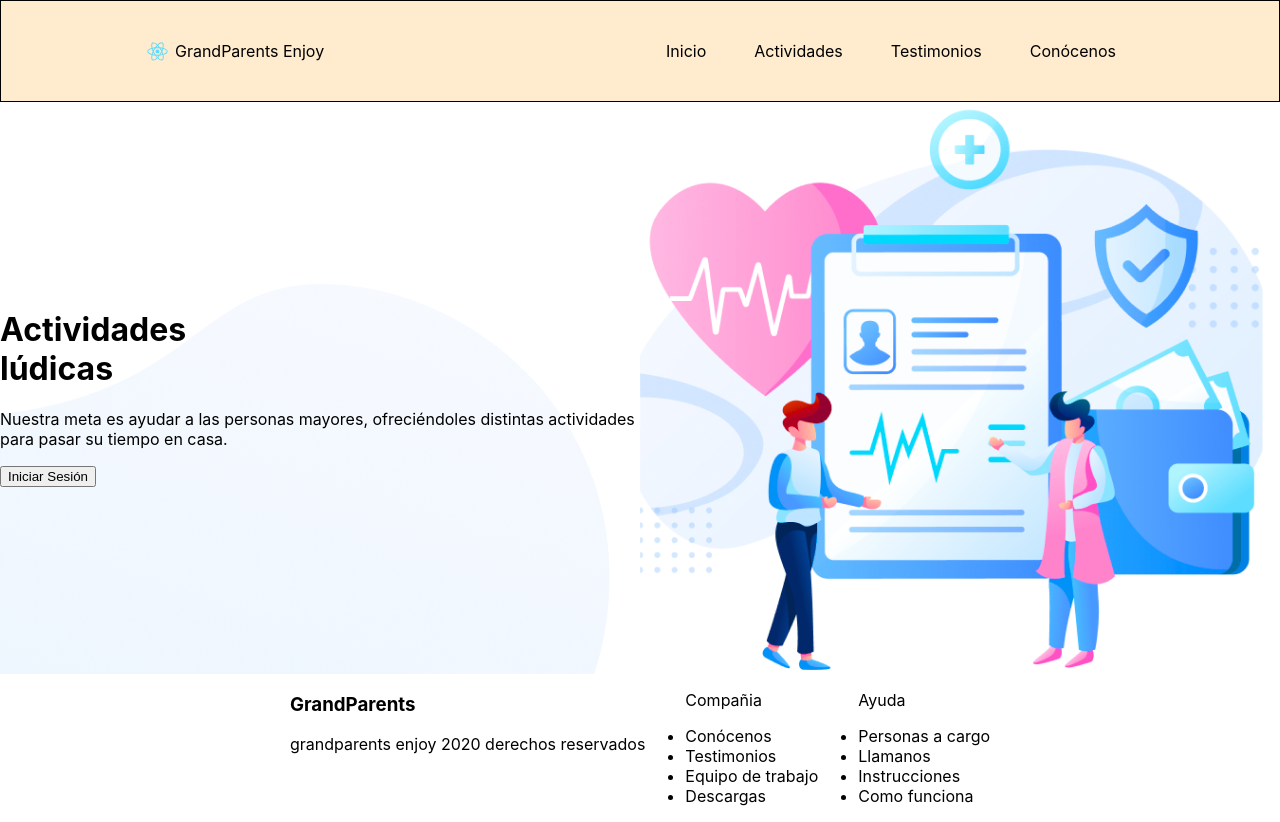
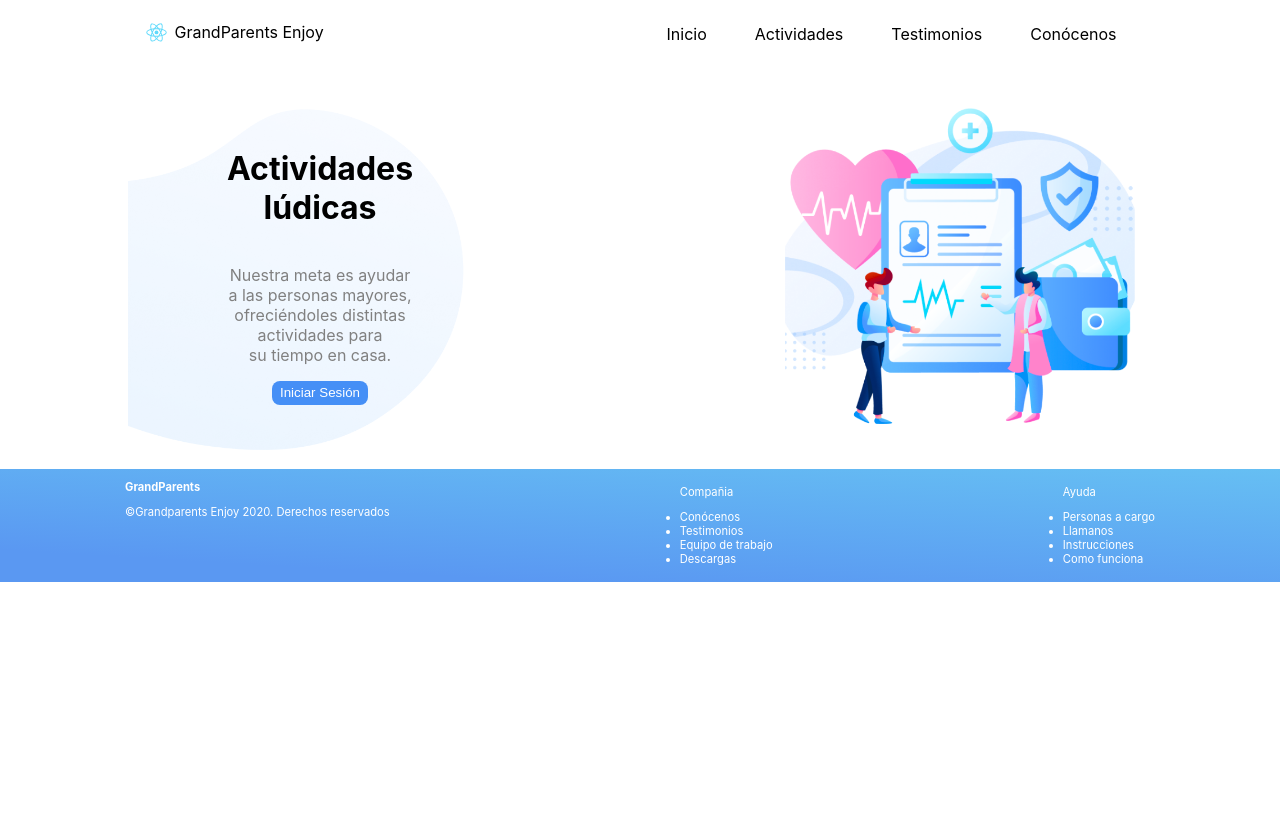
Before and after one commit to jssolarte/Proyecto-Desarrollo-web, a React (Create React App) app in the folder grandparents/: page / in a window 1280 px wide. After the commit the page ends 800 px from the top, so only its background shows below. Built offline with nearby package versions, Linux system fonts and the light colour scheme.

Commit message:
Front-End: Home style
Me recuerda a OL cuando haciamos eso por gitkraken jaja

```diff
--- a/grandparents/src/Components/Home/home.css
+++ b/grandparents/src/Components/Home/home.css
@@ -1,13 +1,16 @@
+
+/*ESTILOS NAVBAR*/
 .o-nav-home{
     display: flex;
     justify-content: space-around;
     flex-direction: row;
     color:black;
-    background-color: blanchedalmond;
-    border: solid 1px black;
+    background-color: white;
+
 }
 .o-nav-home{
     font-size: medium;
+    height: 4rem;
 }
 .o-img-home{
     display: flex;
@@ -18,18 +21,17 @@
     justify-content: center;
     align-items: center;
 }
-.o-nav-right.o-ul-home{
 
-
-}
 .o-ul-home{
     display: flex;
+    margin: 0;
 }
 .o-li-home{
     text-decoration: none;
     list-style: none;
     margin: 1.5rem;
 }
+/*ESTILO BODY*/
 
 .o-container-body-home{
     display: flex;
@@ -37,28 +39,72 @@
     background-repeat: no-repeat;
     justify-content: center;
     align-items: center;
-    background-image: url("../../img/bgelement.png");
+
+
 
 }
-
+/*ESTILOS CONTAINER IZQUIERDO*/
 .o-container-left{
 
+    display: flex;
+    text-align: center;
+    flex-direction: column;
     width: 50%;
     float: left;
+    background-repeat: no-repeat;
+    background-image: url("../../img/bgelement.png");
+    background-position: center;
+    background-size: 24rem;
 }
-o-detail-left{
+
+.o-paragraph{
+
+    margin: 1rem;
+    color: grey;
+}
+.o-detail-left{
     display: flex;
     flex-direction: column;
     margin: 4rem;
 }
+/*CONTAINER DERECHO */
 
 .o-container-right{
     width: 50%;
     float: right;
+    text-align: center;
 }
 
+/*ESTILOS FOOTER*/
 .o-footer-home{
     display: flex;
-    justify-content: center;
+    justify-content: space-around;
     flex-direction: row;
+    background: linear-gradient(183.41deg, #67C3F3 -8.57%, #5A98F2 82.96%);
 }
+
+.o-img-right{
+
+    height: 20rem;
+}
+.o-text-footer-l{
+
+    font-size: 0.7rem;
+    color: white;
+}
+
+/*ESTILO BOTON*/
+.o-btn-login{
+
+    border-radius: 0.5rem;
+    color: white;
+    background-color: #458FF6;
+    border: none;
+    outline: none;
+    height: 1.5rem;
+    width: 6rem;
+}
+.button:hover {
+    background-color: #3665F5;
+    color: white;
+  }
--- a/grandparents/src/Components/Home/home.js
+++ b/grandparents/src/Components/Home/home.js
@@ -33,38 +33,40 @@ function Home(){
 
                 <div className="o-detail-left">
                  <h1>Actividades <br></br> lúdicas</h1>
-                  <p>
-                    Nuestra meta es ayudar a las personas mayores, ofreciéndoles distintas actividades para pasar su tiempo en casa.
+                  <p className="o-paragraph">
+                    Nuestra meta es ayudar <br></br>  a las personas mayores,<br></br>ofreciéndoles distintas <br></br> actividades para  <br></br> su tiempo en casa.
                    </p>
+
+                   <div><button className="o-btn-login">Iniciar Sesión</button></div>
                 </div>
-                <div><button>Iniciar Sesión</button></div>
+
                </div>
 
                  <div className="o-container-right">
-                   <img src={imgHome}></img>
+                   <img className="o-img-right" src={imgHome}></img>
                  </div>
               </div>
 
               <div className="o-footer-home">
                   <div>
-                    <h3>GrandParents</h3>
-                    <p>grandparents enjoy 2020 derechos reservados</p>
+                    <h3 className="o-text-footer-l" >GrandParents</h3>
+                    <p className="o-text-footer-l"> ©Grandparents Enjoy 2020. Derechos reservados</p>
                   </div>
                   <div>
-                    <ul> <p>Compañia</p>
-                      <li>Conócenos</li>
-                      <li>Testimonios</li>
-                      <li>Equipo de trabajo</li>
-                      <li>Descargas</li>
+                    <ul> <p className="o-text-footer-l">Compañia</p>
+                      <li className="o-text-footer-l">Conócenos</li>
+                      <li className="o-text-footer-l">Testimonios</li>
+                      <li className="o-text-footer-l">Equipo de trabajo</li>
+                      <li className="o-text-footer-l">Descargas</li>
 
                     </ul>
                   </div>
                   <div>
-                   <ul><p>Ayuda</p>
-                      <li>Personas a cargo</li>
-                      <li>Llamanos</li>
-                      <li>Instrucciones</li>
-                      <li>Como funciona</li>
+                   <ul><p className="o-text-footer-l">Ayuda</p>
+                      <li className="o-text-footer-l">Personas a cargo</li>
+                      <li className="o-text-footer-l">Llamanos</li>
+                      <li className="o-text-footer-l">Instrucciones</li>
+                      <li className="o-text-footer-l">Como funciona</li>
                    </ul>
                   </div>
 
```
